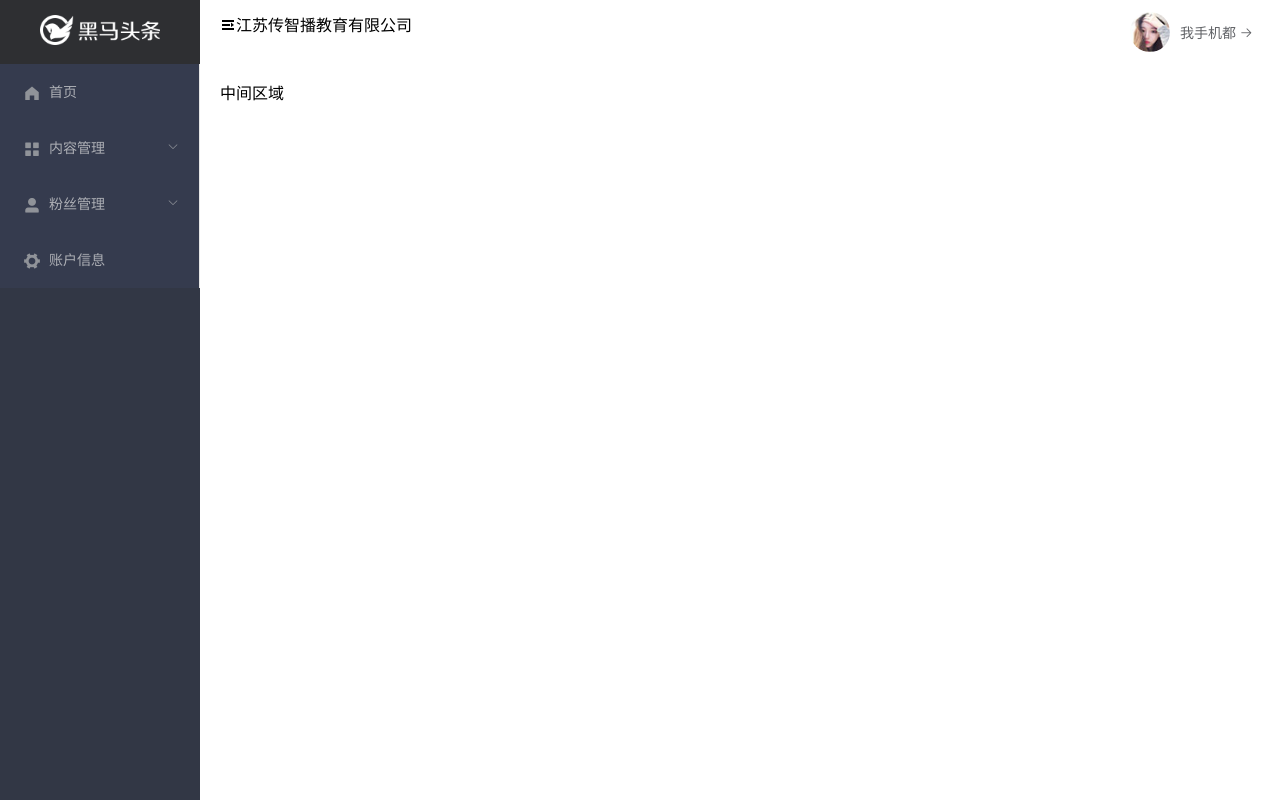
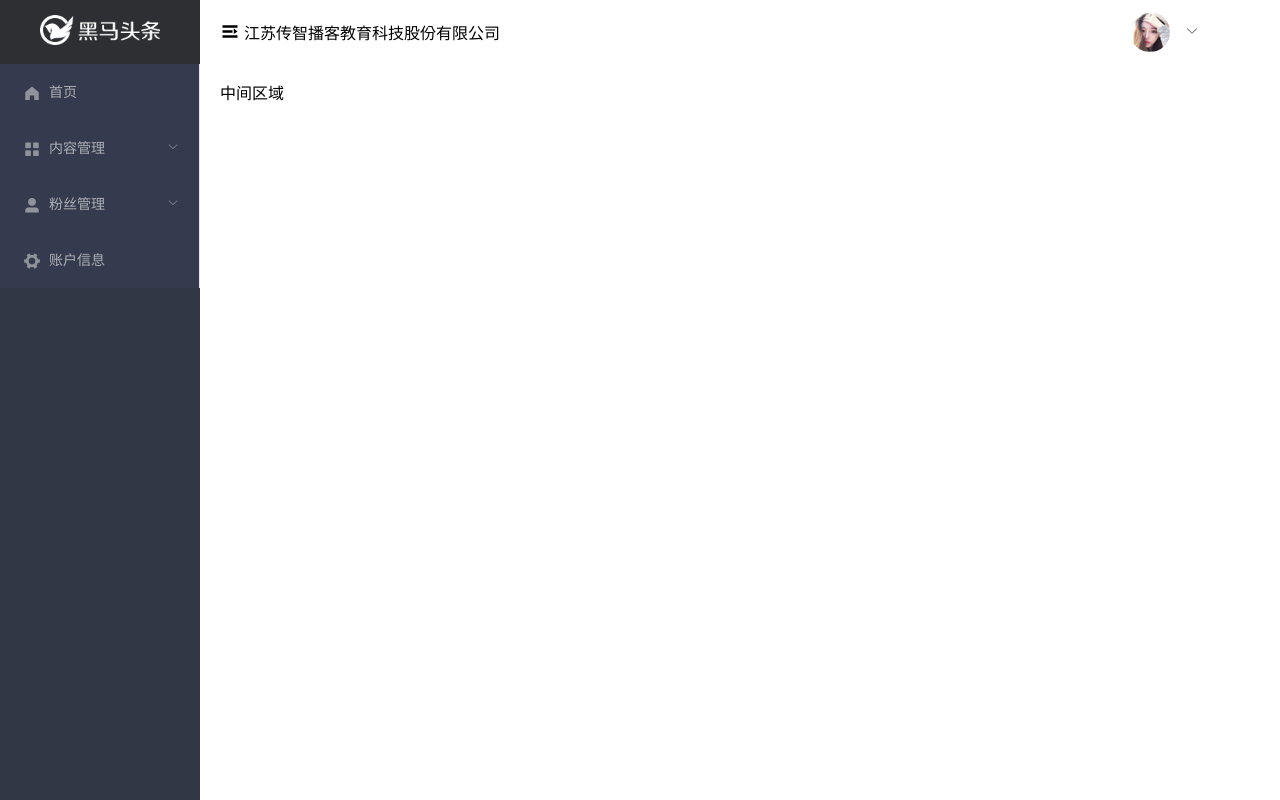
Before and after one commit to xwslove/toutiao81, a Vue app: page /#/home in a window 1280 px wide. Built offline with nearby package versions, Linux system fonts and the light colour scheme; no server answers.

Commit message:
主页模块-头部信息查询

```diff
--- a/src/components/home/layout-header.vue
+++ b/src/components/home/layout-header.vue
@@ -1,24 +1,25 @@
 <template>
-  <!-- 用el-row和el-col布局 -->
+  <!-- 用el-row 和el-col布局 -->
   <el-row class="layout-header" type="flex" justify="space-between">
-      <el-col :span="6" class="left-header">
+    <el-col :span="16" class="left-header">
       <i class="el-icon-s-unfold"></i>
-          <span>江苏传智播教育有限公司</span>
+      <span>江苏传智播客教育科技股份有限公司</span>
     </el-col>
     <el-col class="layout-right" :span="3">
-          <img src="../../assets/img/avatar.jpg" alt />
-          <!-- 两个插槽 匿名插槽 具名插槽 -->
-          <el-dropdown trigger="click">
+      <img :src="user.photo ? user.photo : defaultImg" alt />
+      <!-- 两个插槽  匿名插槽  具名插槽 -->
+      <!-- @command绑定菜单项点击事件 -->
+      <el-dropdown trigger="click" @command="commandAction">
         <!-- 匿名插槽 -->
         <span class="el-dropdown-link">
-                  我手机都
-                  <i class="el-icon-arrow-down el-icon-right"></i>
+          {{ user.name }}
+          <i class="el-icon-arrow-down el-icon--right"></i>
         </span>
-              <!-- 剧名插槽 -->
+        <!-- 具名插槽 dropdown-->
         <el-dropdown-menu slot="dropdown">
-                  <el-dropdown-item>个人信息</el-dropdown-item>
-                  <el-dropdown-item>git地址</el-dropdown-item>
-                  <el-dropdown-item>退出</el-dropdown-item>
+          <el-dropdown-item command="account">个人信息</el-dropdown-item>
+          <el-dropdown-item command='git'>git地址</el-dropdown-item>
+          <el-dropdown-item command='out'>退出</el-dropdown-item>
         </el-dropdown-menu>
       </el-dropdown>
     </el-col>
@@ -27,25 +28,61 @@
 
 <script>
 export default {
+  data () {
+    return {
+      user: {
 
+      },
+      defaultImg: require('../../assets/img/avatar.jpg') // require的图片就变成了base64
+    }
+  },
+  methods: {
+    // 获取用户信息
+    getUserInfo () {
+      this.$axios({
+        url: '/user/profile'
+      }).then(result => {
+        this.user = result.data // 获取到用户的最新个人资料 赋值给data中的数据
+      })
+    },
+    // 点击菜单项会触发的事件
+    // command是点击的菜单项中的command属性值
+    commandAction (command) {
+      if (command === 'account') {
+        // 账户信息
+        this.$router.push('/home/account') // 跳转到账户信息
+      } else if (command === 'git') {
+        // 跳转到git地址
+        window.location.href = 'https://github.com/shuiruohanyu/81heimatoutiao'
+      } else {
+        // 退出
+        window.localStorage.clear() // 擦除本项目在浏览器上所有前端缓存
+        this.$router.push('/login')
+      }
+    }
+  },
+  created () {
+    this.getUserInfo() // 获取用户信息
+  }
 }
 </script>
 
 <style lang='less' scoped>
-    .layout-header{
+.layout-header {
   padding: 12px 0;
-        .left-hedaer{
+  .left-header {
     display: flex;
     align-items: center;
-            i{
+    i {
       font-size: 20px;
       margin-right: 4px;
     }
   }
-        .layout-right{
+  .layout-right {
     display: flex;
     align-items: center;
-            img{
+
+    img {
       width: 40px;
       height: 40px;
       border-radius: 50%;
```
Lines whose indentation alone changed are shown as unchanged.
